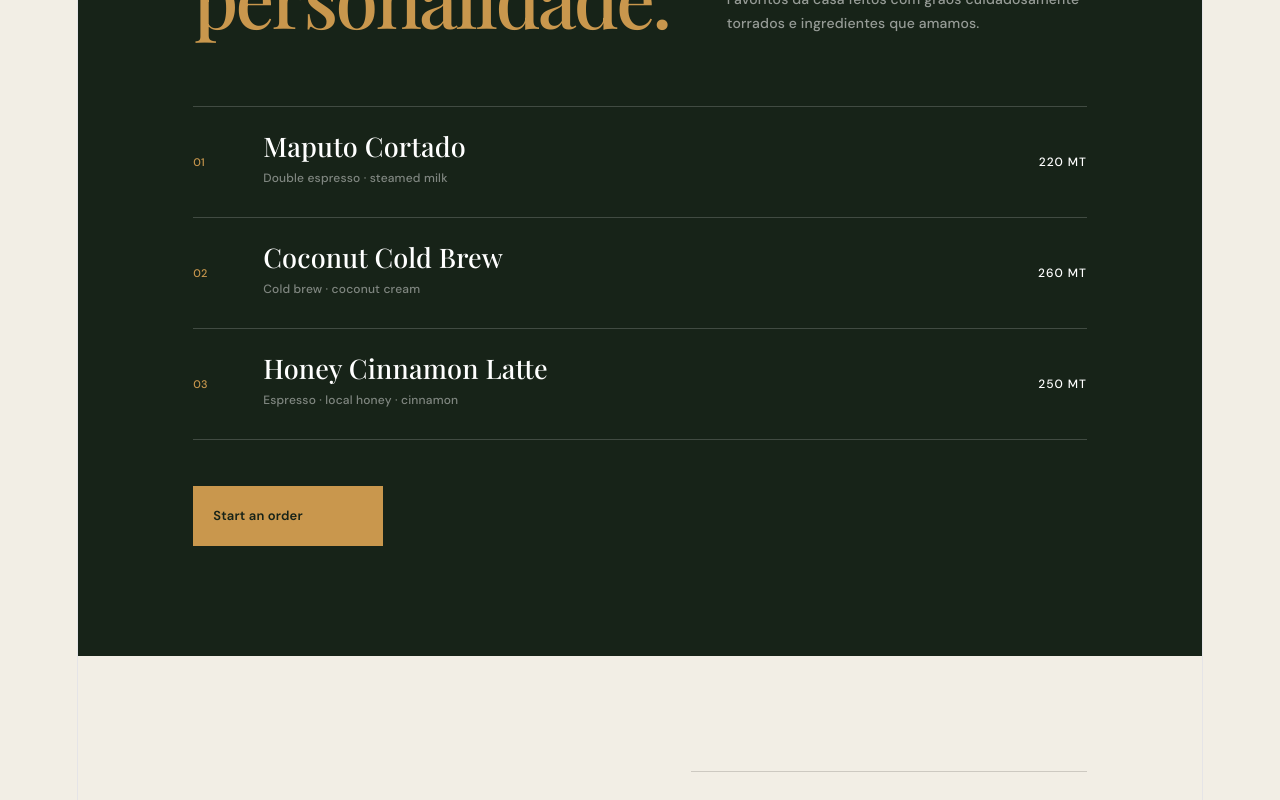
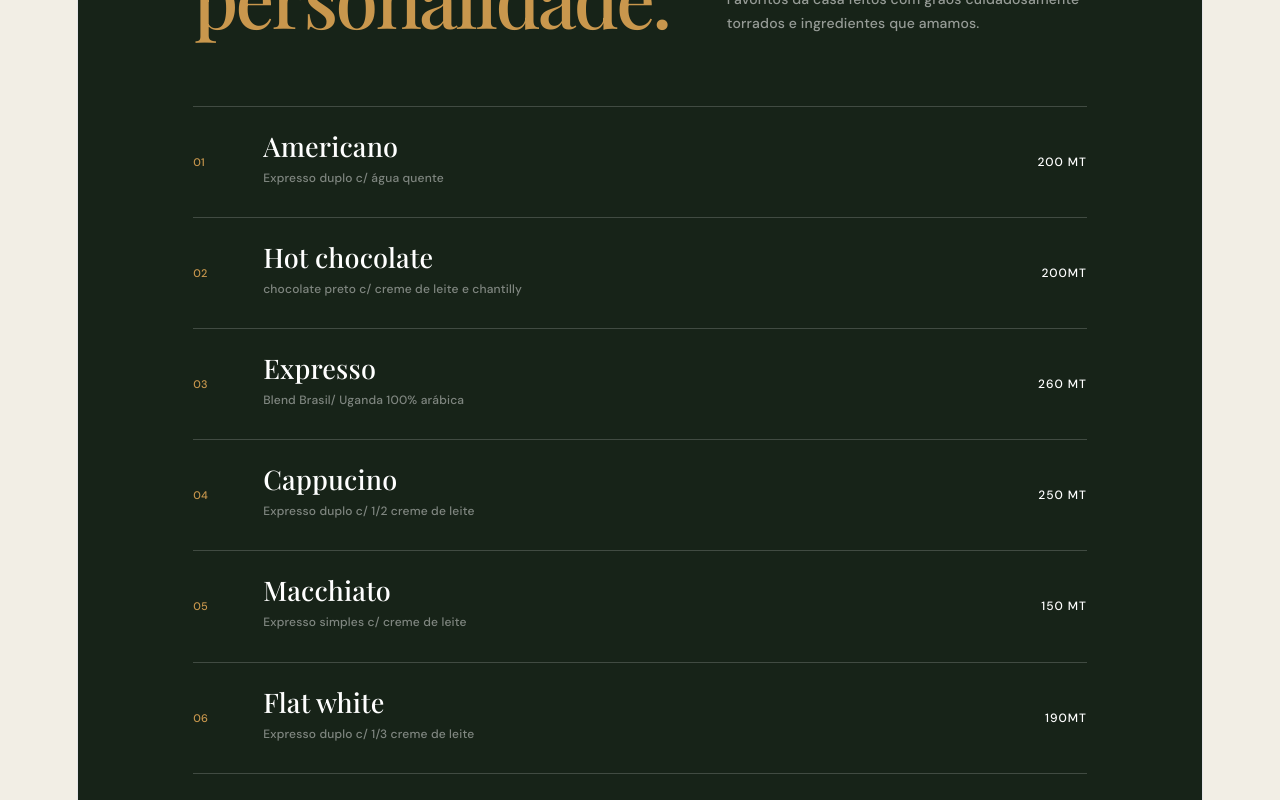
Before and after one commit to raposoyuri94-star/Bean-coffee, a React (Vite) app in the folder my-react-app/: page / in a window 1280 px wide. Shown: the part 2000-2800 px from the top of the page. Built offline with nearby package versions, Linux system fonts and the light colour scheme; a web font is replaced by a local one.

Commit message:
increased the drinks in the menu

```diff
--- a/my-react-app/src/BeanPage.tsx
+++ b/my-react-app/src/BeanPage.tsx
@@ -2,9 +2,13 @@ import { useState } from 'react'
 import './BeanPage.css'
 
 const drinks = [
-  ['Maputo Cortado', 'Double espresso · steamed milk', '220 MT'],
-  ['Coconut Cold Brew', 'Cold brew · coconut cream', '260 MT'],
-  ['Honey Cinnamon Latte', 'Espresso · local honey · cinnamon', '250 MT'],
+  ['Americano', 'Expresso duplo c/ água quente', '200 MT'],
+  ['Hot chocolate', 'chocolate preto c/ creme de leite e chantilly', '200MT'],
+  ['Expresso', 'Blend Brasil/ Uganda 100% arábica', '260 MT'], // Descafeinado 130MT
+  ['Cappucino', 'Expresso duplo c/ 1/2 creme de leite', '250 MT'],
+  ['Macchiato', 'Expresso simples c/ creme de leite', '150 MT'],
+  ['Flat white', 'Expresso duplo c/ 1/3 creme de leite', '190MT'],
+  ['Café latte', 'Expresso simples c/ creme de leite', '250 MT'],
 ]
 
 function BeanIcon() {
```
